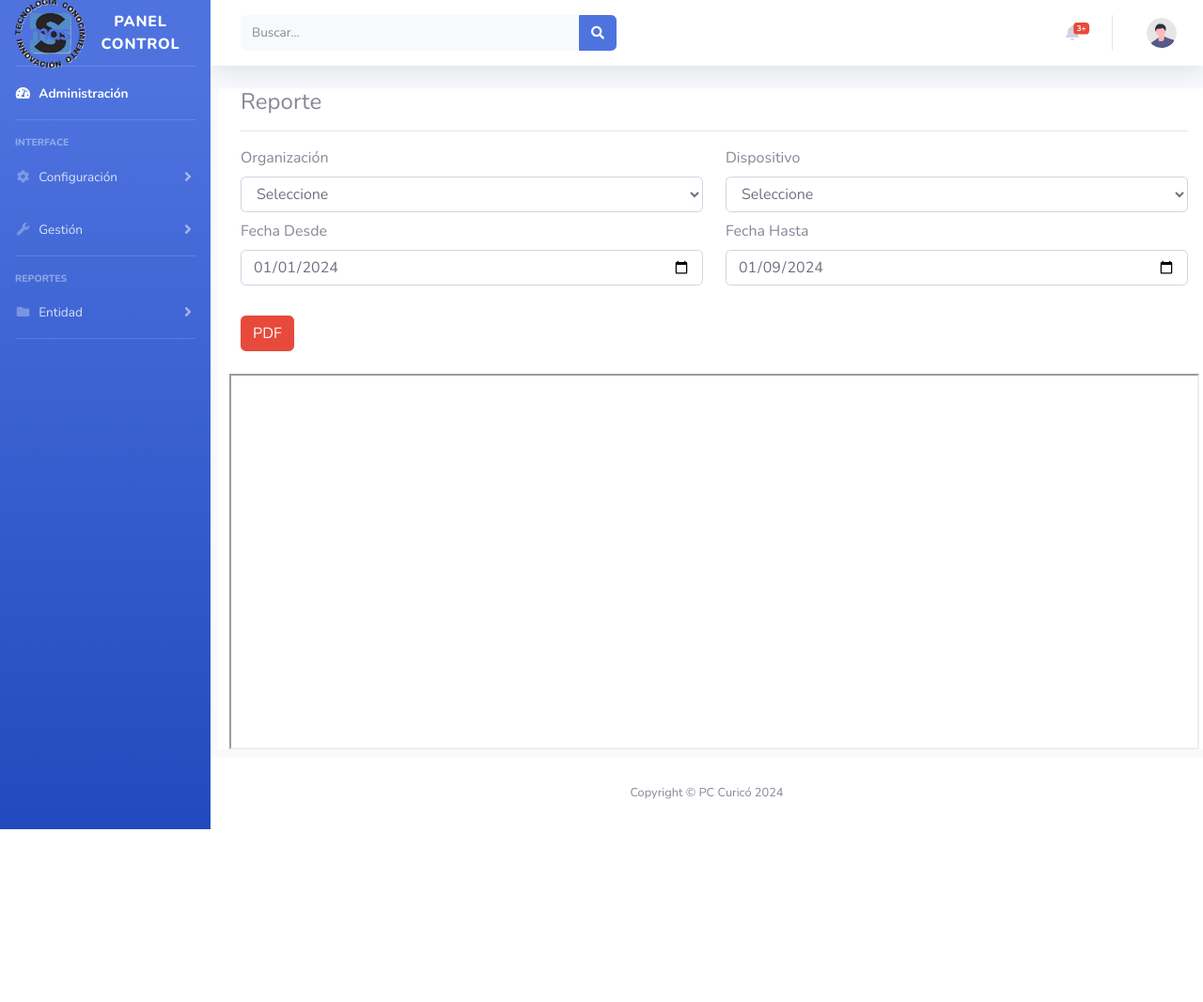
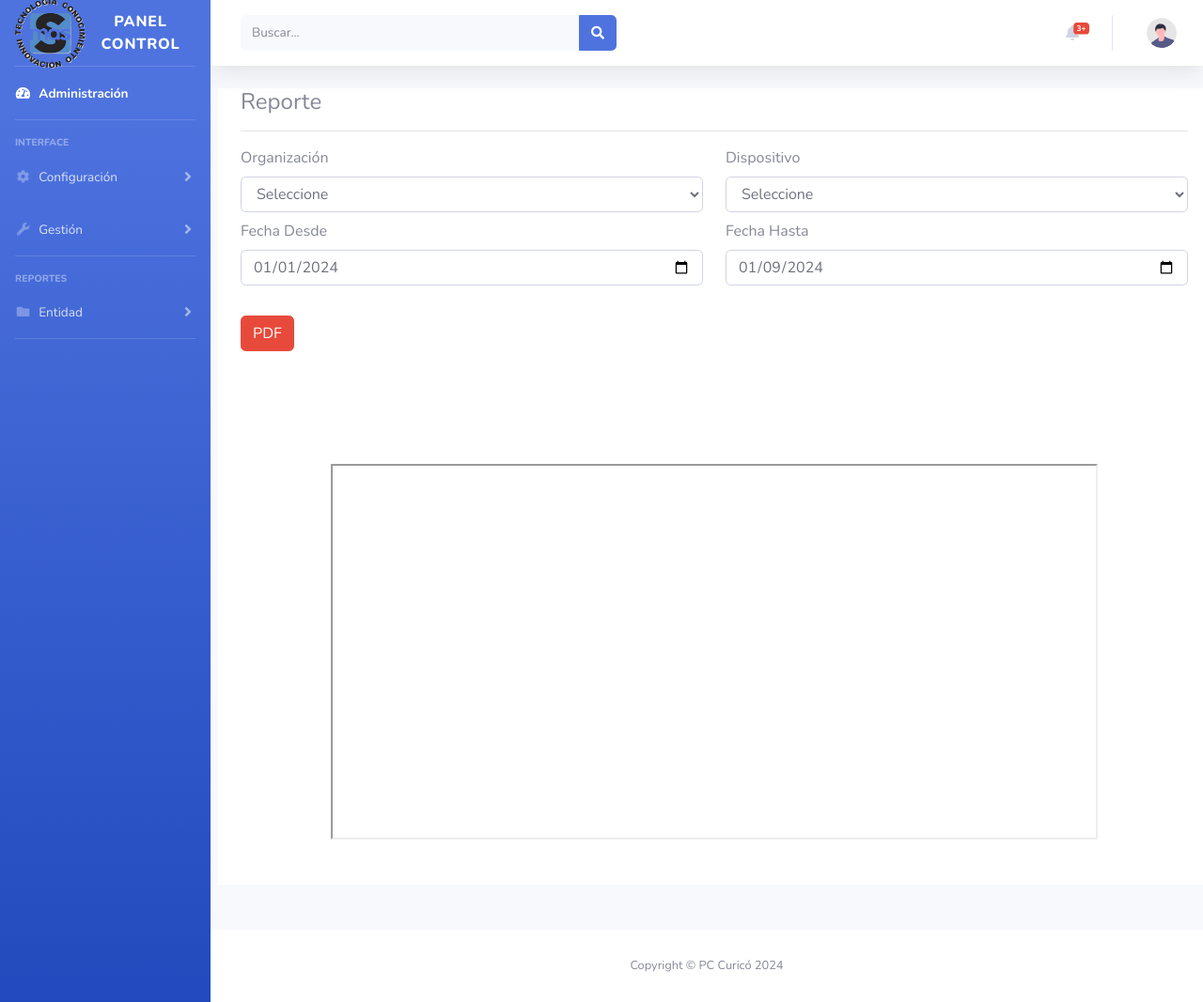
Before and after one commit to onibas123/capturaImagenes3, a CodeIgniter app: page /database/index.php/capturascontroller/report in a window 1280 px wide. Shown: the whole page at 94% size. Before the commit the page ends 883 px from the top, so only its background shows below. Run offline with CodeIgniter, Linux system fonts and the light colour scheme; data comes from the database, SQL or seed files in the repository; some libraries are stand-ins or nearby versions.

Commit message:
Update report.php

```diff
--- a/application/views/capturas/report.php
+++ b/application/views/capturas/report.php
@@ -64,7 +64,7 @@
                         </div>
                     </div>
                     <br>
-                    <div class="row">
+                    <div class="row m-5 p-5">
                         <iframe style="width:100%; height: 400px;" id="iframe-reporte"></iframe>
                     </div>
                 </div>
```
